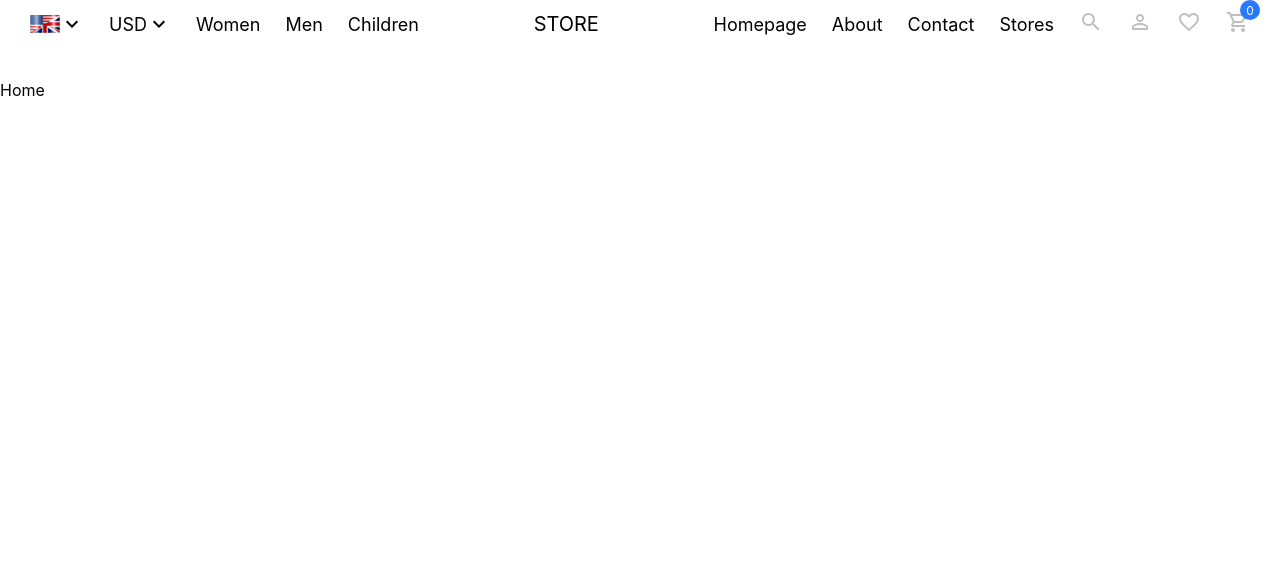
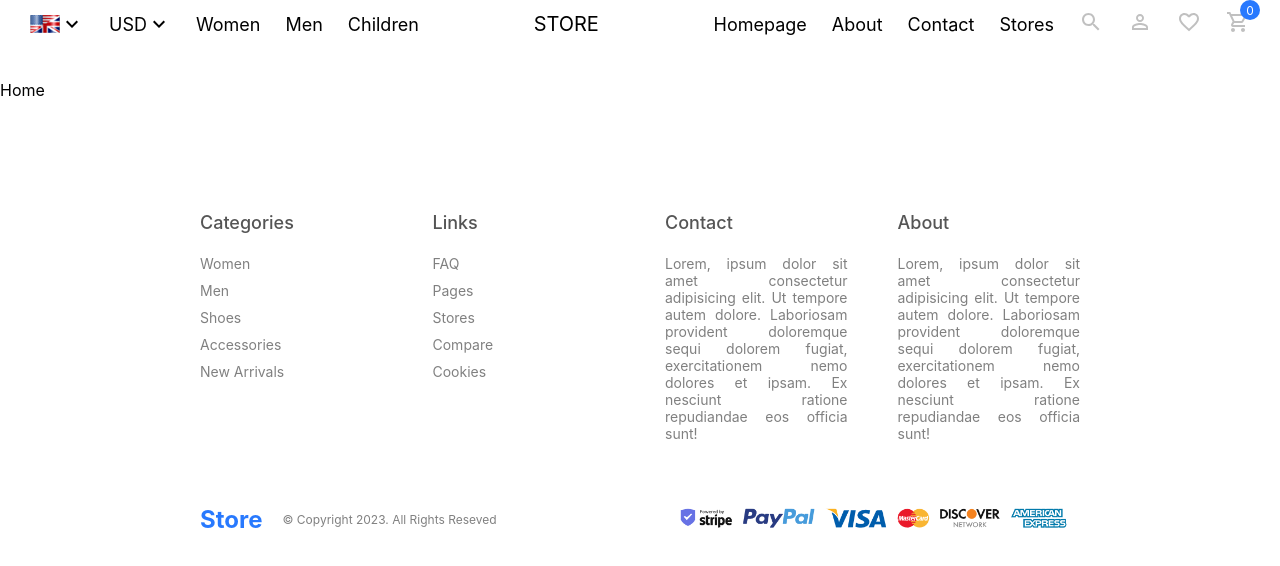
Before and after one commit to Raj-Mandloii/E-commerce, a React (Create React App) app in the folder frontend/: page / in a window 1280 px wide. Shown: the top 566 px of the page. Built offline with nearby package versions, Linux system fonts and the light colour scheme.

Commit message:
footer ui added

```diff
--- a/frontend/src/components/Footer/Footer.jsx
+++ b/frontend/src/components/Footer/Footer.jsx
@@ -1,12 +1,54 @@
 import React from 'react'
+import "./Footer.scss"
+const Footer = () => {
+    return (
+        <div className='footer'>
 
- const Footer = () => {
-  return (
-    <div className='footer'>
+            <div className="top">
+                <div className="item">
+                    <h1>Categories</h1>
+                    <span>Women</span>
+                    <span>Men</span>
+                    <span>Shoes</span>
+                    <span>Accessories</span>
+                    <span>New Arrivals</span>
+                </div>
+                <div className="item">
+                    <h1>Links</h1>
+                    <span>FAQ</span>
+                    <span>Pages</span>
+                    <span>Stores</span>
+                    <span>Compare</span>
+                    <span>Cookies</span>
+                </div>
+                <div className="item">
+                    <h1>Contact</h1>
+                    <span>
+                        Lorem, ipsum dolor sit amet consectetur adipisicing elit. Ut tempore autem dolore. Laboriosam provident doloremque sequi dolorem fugiat, exercitationem nemo dolores et ipsam. Ex nesciunt ratione repudiandae eos officia sunt!
+                    </span>
+                </div>
+                <div className="item">
+                    <h1>About</h1>
+                    <span>
+                        Lorem, ipsum dolor sit amet consectetur adipisicing elit. Ut tempore autem dolore. Laboriosam provident doloremque sequi dolorem fugiat, exercitationem nemo dolores et ipsam. Ex nesciunt ratione repudiandae eos officia sunt!
+                    </span>
+                </div>
+            </div>
 
-
-    </div>
-  )
+            {/* BOTTOM */}
+            <div className="bottom">
+                <div className="left">
+                    <span className='logo'>Store</span>
+                    <span className='copyright'>
+                        © Copyright 2023. All Rights Reseved
+                    </span>
+                </div>
+                <div className="right">
+                    <img src="img/payment.png" alt="" />
+                </div>
+            </div>
+        </div>
+    )
 }
 
 
--- /dev/null
+++ b/frontend/src/components/Footer/Footer.scss
@@ -0,0 +1,59 @@
+.footer {
+
+    margin: 100px 200px 20px 200px;
+
+    .top {
+        display: flex;
+        gap: 50px;
+
+        .item {
+            flex: 1;
+            display: flex;
+            flex-direction: column;
+            gap: 10px;
+            text-align: justify;
+            font-size: 14px;
+
+            h1 {
+                font-size: 18px;
+                font-weight: 500;
+                color: #555;
+            }
+
+            span {
+                color: gray;
+            }
+        }
+    }
+
+    .bottom {
+        display: flex;
+        align-items: center;
+        justify-content: space-between;
+        margin-top: 50px;
+
+        .left {
+            display: flex;
+            align-items: center;
+
+            .logo {
+                color: #2879fe;
+                font-weight: bold;
+                font-size: 24px;
+            }
+
+            .copyright {
+                margin-left: 20px;
+                font-size: 12px;
+                color: gray;
+            }
+        }
+
+        .right {
+            img {
+                height: 50px;
+
+            }
+        }
+    }
+}
```
